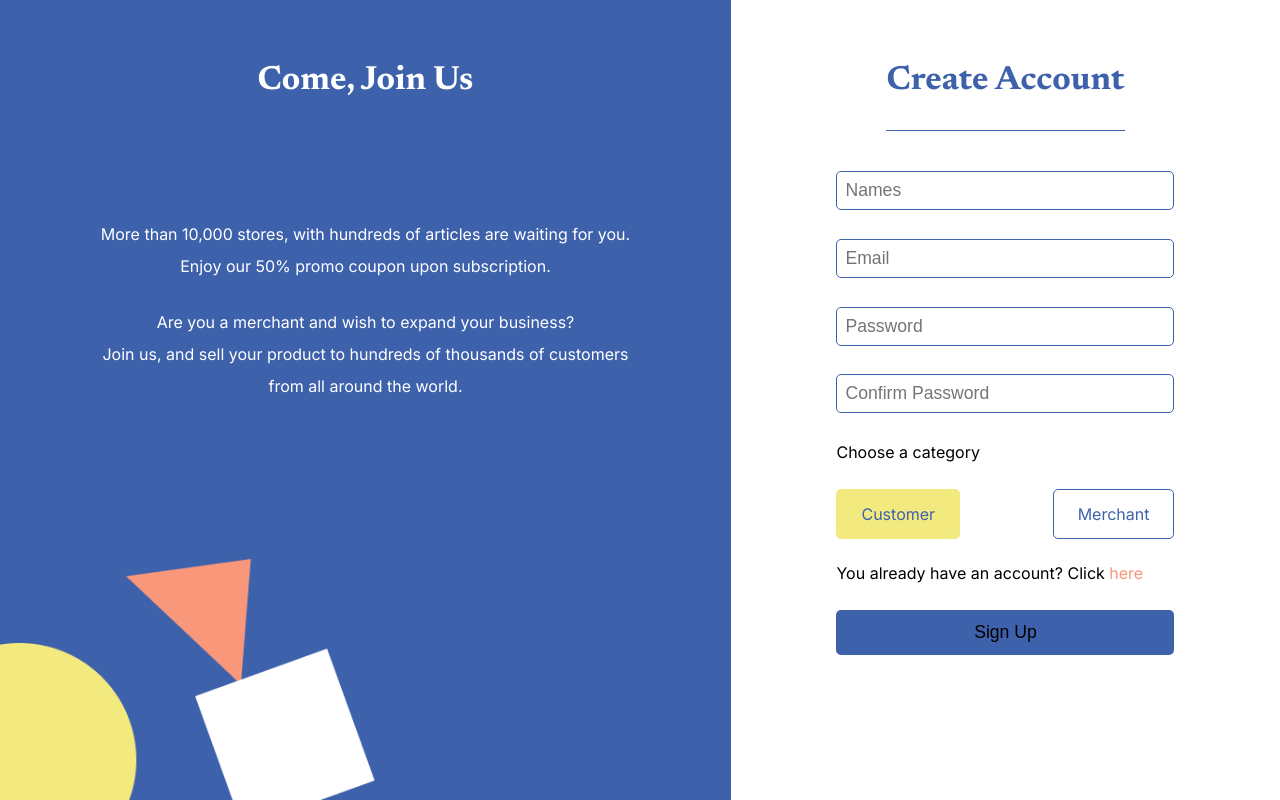
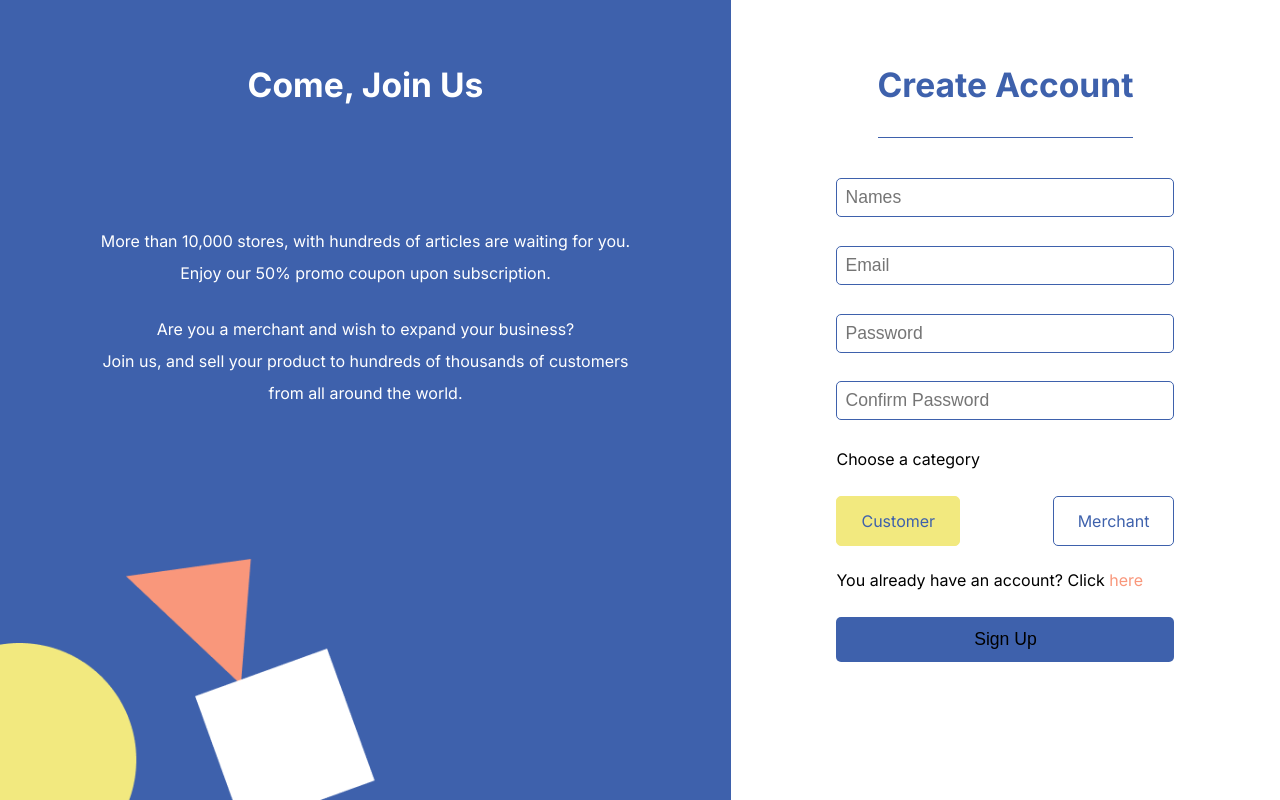
Before and after one commit to andyk2000/OSM_frontend, a Next.js app: page /sign-up in a window 1280 px wide. Built offline with nearby package versions, Linux system fonts and the light colour scheme.

Commit message:
fixed: fixed the next lint issue

```diff
--- a/package.json
+++ b/package.json
@@ -31,7 +31,7 @@
     "@types/react-dom": "^18",
     "@typescript-eslint/eslint-plugin": "^7.12.0",
     "eslint": "^8",
-    "eslint-config-next": "14.2.3",
+    "eslint-config-next": "^14.2.3",
     "eslint-config-prettier": "^9.1.0",
     "husky": "^9.0.11",
     "prettier": "^3.3.1",
--- a/src/app/sign-up/page.tsx
+++ b/src/app/sign-up/page.tsx
@@ -3,13 +3,13 @@
 import { useState } from "react";
 import clsx from "clsx";
 import styles from "./page.module.css";
-import { Newsreader } from "@next/font/google";
+// import { Newsreader } from "@next/font/google";
 import axios from "axios";
 
-const newsreader = Newsreader({
-  weight: "700",
-  subsets: ["latin"],
-});
+// const newsreader = Newsreader({
+//   weight: "700",
+//   subsets: ["latin"],
+// });
 
 interface User {
   names: string;
@@ -88,7 +88,7 @@ export default function SignUp() {
     <main className={styles.main}>
       <div className={styles.leftSection}>
         <h1
-          className={clsx(newsreader.className)}
+          // className={clsx(newsreader.className)}
           style={{ fontSize: "2.1rem", fontWeight: "bolder", color: "white" }}
         >
           Come, Join Us
@@ -108,7 +108,7 @@ export default function SignUp() {
       </div>
       <div className={styles.rightSection}>
         <h1
-          className={clsx(newsreader.className)}
+          // className={clsx(newsreader.className)}
           style={{
             fontSize: "2.1rem",
             fontWeight: "bolder",
```
Also changed, not shown: .eslintrc.json, 1 other file (tests, documents, lock files or other folders).
